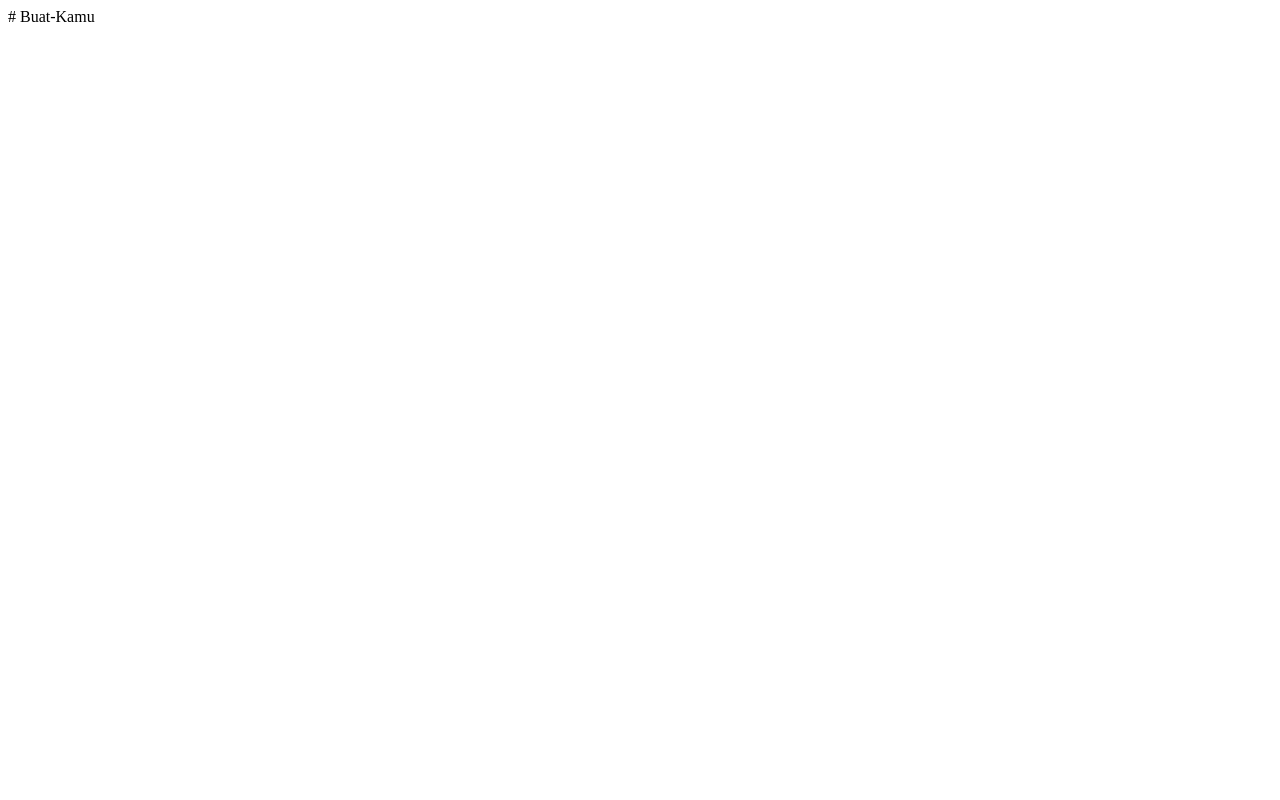
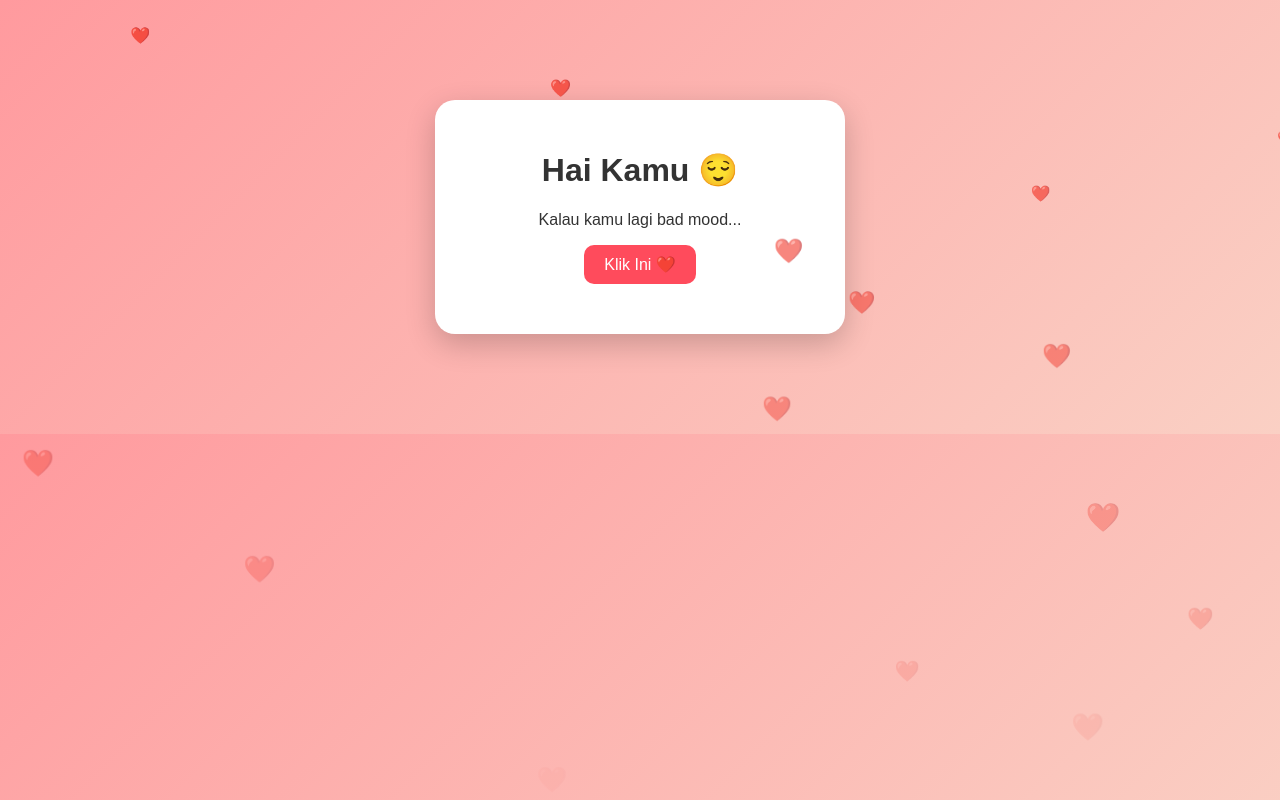
Before and after one commit to Akanggaziz/Buat-Kamu, a plain HTML site: page index.html in a window 1280 px wide. Drawn offline with Linux system fonts and the light colour scheme.

Commit message:
Add HTML structure and styling for mood booster

```diff
--- a/index.html
+++ b/index.html
@@ -1 +1,104 @@
-# Buat-Kamu
+<!DOCTYPE html>
+<html lang="id">
+<head>
+<meta charset="UTF-8">
+<title>Untuk Kamu ❤️</title>
+
+<style>
+body {
+    margin: 0;
+    font-family: 'Arial', sans-serif;
+    text-align: center;
+    background: linear-gradient(135deg, #ff9a9e, #fad0c4);
+    color: #333;
+    overflow: hidden;
+}
+
+.card {
+    background: white;
+    padding: 30px;
+    border-radius: 20px;
+    width: 350px;
+    margin: 100px auto;
+    box-shadow: 0 10px 30px rgba(0,0,0,0.2);
+}
+
+button {
+    padding: 10px 20px;
+    border: none;
+    border-radius: 10px;
+    background: #ff4b5c;
+    color: white;
+    font-size: 16px;
+    cursor: pointer;
+}
+
+button:hover {
+    background: #ff1e3c;
+}
+
+#message {
+    margin-top: 20px;
+    font-size: 18px;
+}
+
+/* animasi hati */
+.heart {
+    position: absolute;
+    color: red;
+    animation: fall 5s linear infinite;
+}
+
+@keyframes fall {
+    0% { top: -10%; opacity: 1; }
+    100% { top: 100%; opacity: 0; }
+}
+</style>
+
+</head>
+<body>
+
+<div class="card">
+    <h1>Hai Kamu 😌</h1>
+    <p>Kalau kamu lagi bad mood...</p>
+    <button onclick="moodBooster()">Klik Ini ❤️</button>
+    <div id="message"></div>
+</div>
+
+<audio autoplay loop>
+  <source src="https://www.bensound.com/bensound-music/bensound-romantic.mp3" type="audio/mpeg">
+</audio>
+
+<script>
+function moodBooster() {
+    const messages = [
+        "Aku tau kamu lagi bete... tapi kamu tetap lucu 😆",
+        "Kalau kamu sedih, dunia ikut redup... termasuk aku 🥺",
+        "Sini bad mood-nya kasih ke aku aja, kamu senyum ya ❤️",
+        "Aku gak sempurna... tapi aku selalu ada buat kamu ☀️",
+        "Kalau peluk bisa online, kamu udah aku peluk dari tadi 🤗",
+        "Udah ya jangan ngambek... nanti aku jadi makin sayang 😏"
+    ];
+
+    const random = Math.floor(Math.random() * messages.length);
+    document.getElementById("message").innerText = messages[random];
+}
+
+// bikin hati jatuh
+setInterval(() => {
+    const heart = document.createElement("div");
+    heart.classList.add("heart");
+    heart.innerHTML = "❤️";
+    heart.style.left = Math.random() * 100 + "vw";
+    heart.style.fontSize = (Math.random() * 20 + 10) + "px";
+
+    document.body.appendChild(heart);
+
+    setTimeout(() => {
+        heart.remove();
+    }, 5000);
+}, 300);
+</script>
+
+</body>
+</html>
```
